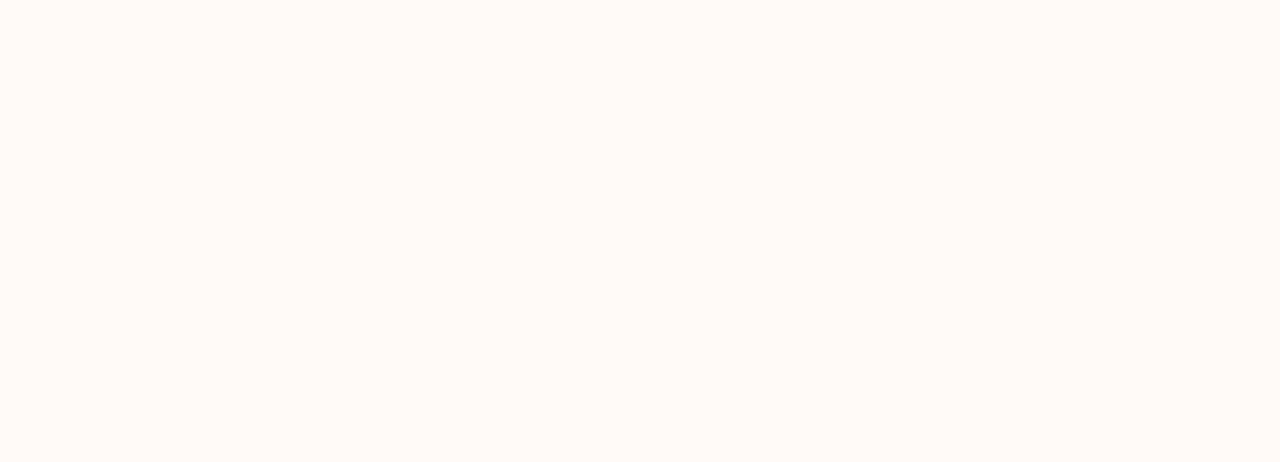
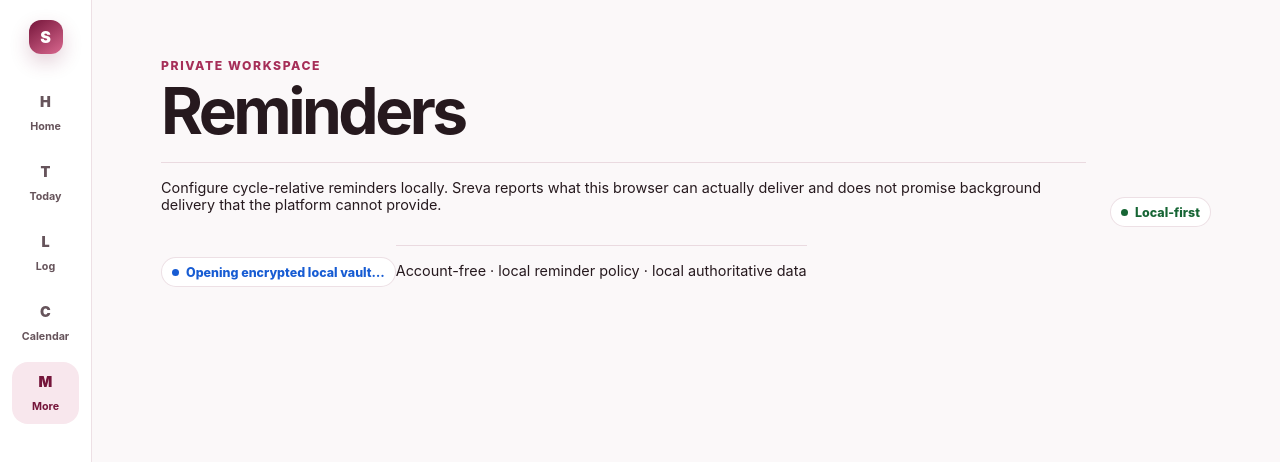
Before and after one commit to Girish2052003/sreadya-womens-health, a Next.js app in the folder web/: page /app/reminders in a window 1280 px wide. Before the commit this address had no page. Shown: the top 462 px of the page. Built offline with nearby package versions, Linux system fonts and the light colour scheme.

Commit message:
feat(c2): add dedicated reminders workspace route

```diff
--- /dev/null
+++ b/web/src/app/app/reminders/page.tsx
@@ -0,0 +1,24 @@
+import { WorkspaceNav } from '../../../components/navigation/WorkspaceNav';
+import { StatusChip } from '../../../components/ui/StatusChip';
+import { ReminderWorkspace } from '../../../features/reminders/ReminderWorkspace';
+
+export default function RemindersPage() {
+  return (
+    <div className="workspace-shell">
+      <WorkspaceNav active="more" />
+      <main className="workspace-main">
+        <header className="workspace-heading">
+          <div>
+            <p className="workspace-kicker">Private workspace</p>
+            <h1>Reminders</h1>
+            <p className="workspace-note">
+              Configure cycle-relative reminders locally. Sreva reports what this browser can actually deliver and does not promise background delivery that the platform cannot provide.
+            </p>
+          </div>
+          <StatusChip tone="success">Local-first</StatusChip>
+        </header>
+        <ReminderWorkspace />
+      </main>
+    </div>
+  );
+}
```
